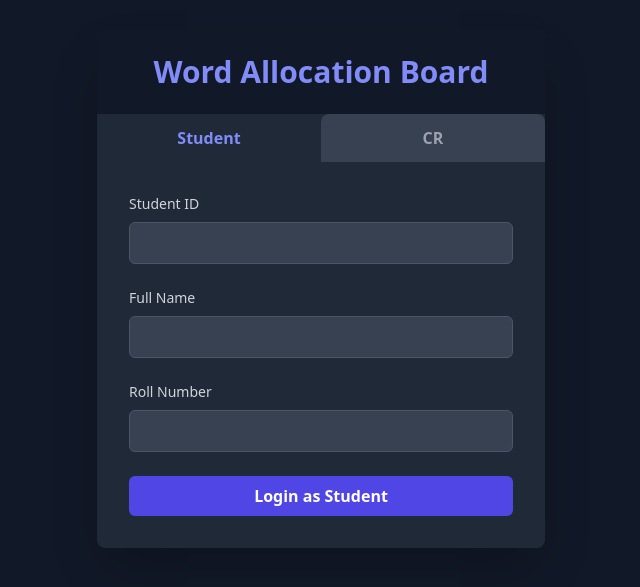
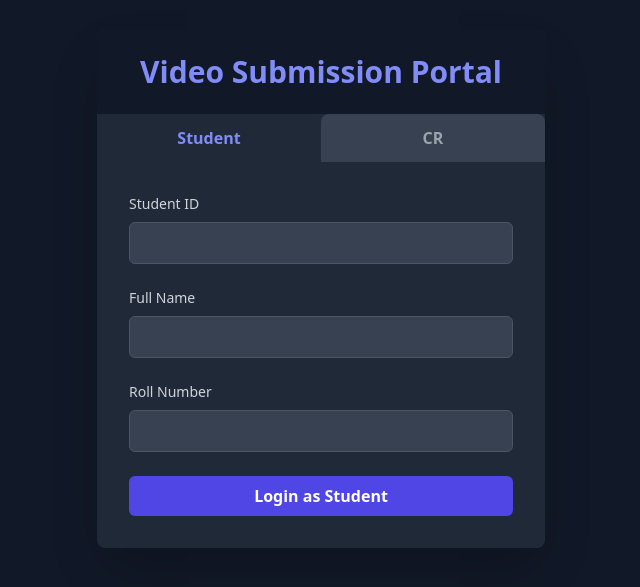
Before and after one commit to victorvc3018/VinnyWordAllocationGEU, a React (Vite) app: page / in a window 1280 px wide. Shown: the part 111-698 px from the top of the page, without its empty margins (319-959 px from the left). Built offline with nearby package versions, Linux system fonts and the light colour scheme.

Commit message:
Change title from 'Word Allocation Board' to 'Video Submission Portal'

```diff
--- a/components/LoginPage.tsx
+++ b/components/LoginPage.tsx
@@ -1,3 +1,4 @@
+
 import React, { useState, useEffect } from 'react';
 import { User, Role } from '../types';
 import { STUDENT_LIST } from '../studentData';
@@ -115,7 +116,7 @@ const LoginPage: React.FC<LoginPageProps> = ({ onLogin }) => {
   return (
     <div className="flex items-center justify-center min-h-screen bg-gray-900 p-4">
       <div className="w-full max-w-md mx-auto bg-gray-800 shadow-2xl rounded-lg overflow-hidden">
-        <h1 className="text-2xl sm:text-3xl font-bold text-center py-6 bg-gray-900 text-indigo-400">Word Allocation Board</h1>
+        <h1 className="text-2xl sm:text-3xl font-bold text-center py-6 bg-gray-900 text-indigo-400">Video Submission Portal</h1>
         <div className="flex">
           <button onClick={() => setActiveTab(Role.Student)} className={tabButtonClasses(activeTab === Role.Student)}>
             Student
```
